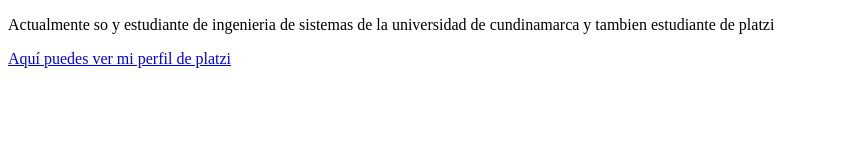
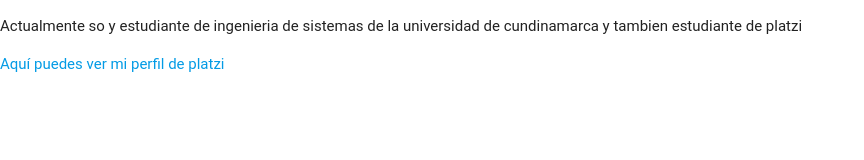
Before and after one commit to Yojanpardo/Reto-ramas-leonidas, a plain HTML site: page me.html in a window 1280 px wide. Shown: the whole page, without its empty margins (0-864 px from the left). Drawn offline with Linux system fonts and the light colour scheme; a web font is replaced by a local one.

Commit message:
añado link a los html

```diff
--- a/me.html
+++ b/me.html
@@ -2,6 +2,7 @@
 <html>
   <head>
     <meta charset="utf-8">
+    <link rel="stylesheet" href="/css/materialize.css">
     <title>Yojan Pardo</title>
   </head>
   <body>
```
Also changed, not shown: index.html (+1 -0 lines).
